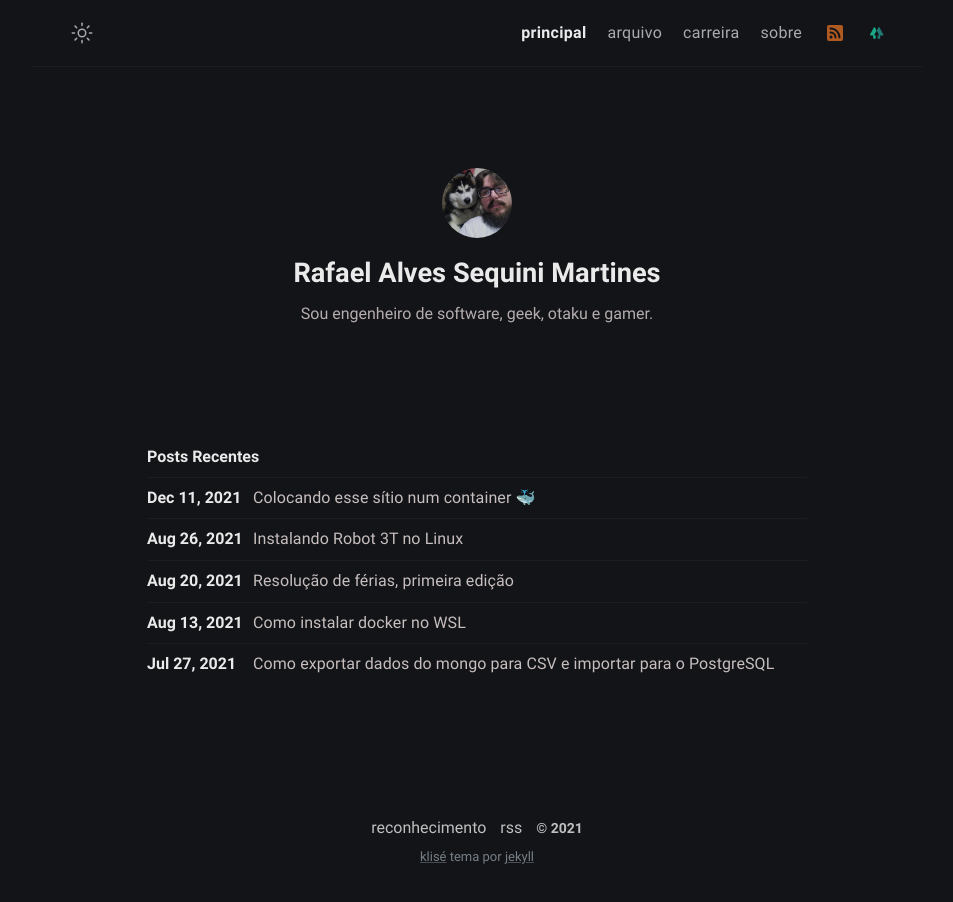
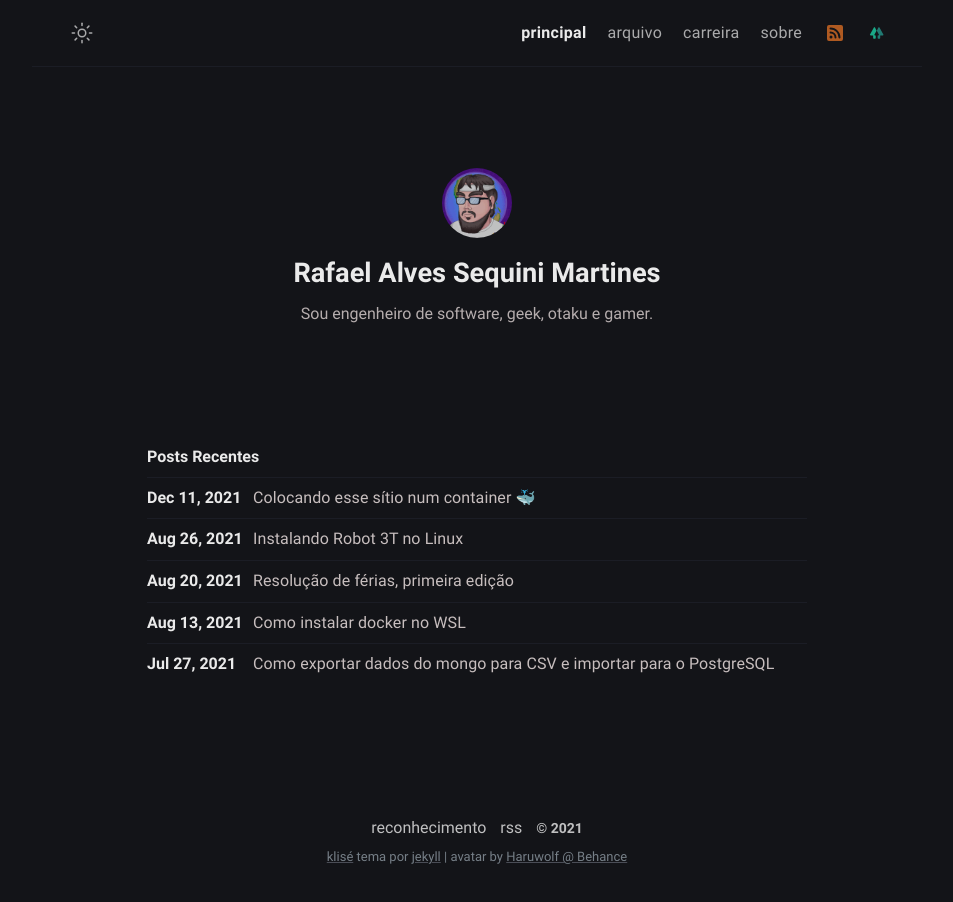
Before and after one commit to rafaelmartines/rafaelmartines.github.io, a Jekyll site: the page built from index.md, in a window 1280 px wide. Shown: the whole page, without its empty margins (163-1116 px from the left). Built offline with Jekyll 4.4.1, drawn with Linux system fonts in a browser that asks for light colours.

Commit message:
chore: Updated images and proper credits

```diff
--- a/_includes/footer.html
+++ b/_includes/footer.html
@@ -14,6 +14,8 @@
     <a href="https://jekyllrb.com" target="_blank" rel="noreferrer noopener"
       >jekyll</a
     >
+    | avatar by <a href="https://www.behance.net/haruwolf" target="_blank" rel="noreferrer noopener">Haruwolf @ Behance</a>
+
   </small>
 </footer>
 <script src="/assets/js/main.js" defer="defer"></script>
```
Also changed, not shown: assets/favicons/android-chrome-192x192.png, assets/favicons/android-chrome-384x384.png, assets/favicons/favicon-16x16.png, assets/favicons/favicon-32x32.png, assets/favicons/favicon.ico, assets/img/avatar.jpg, assets/img/ogp.png.
